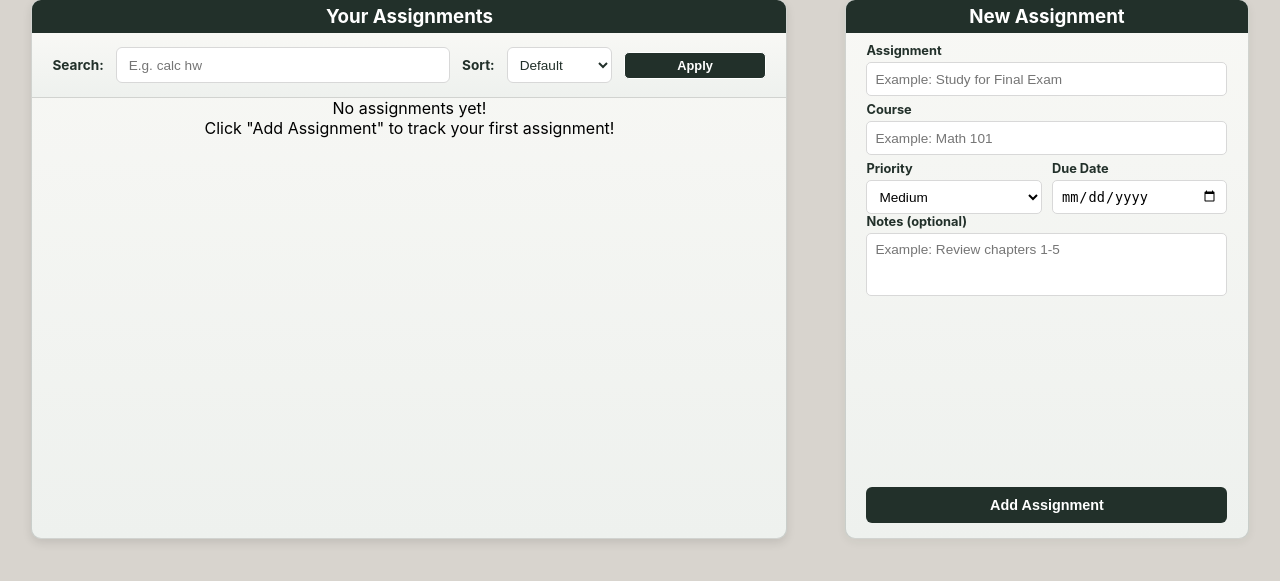
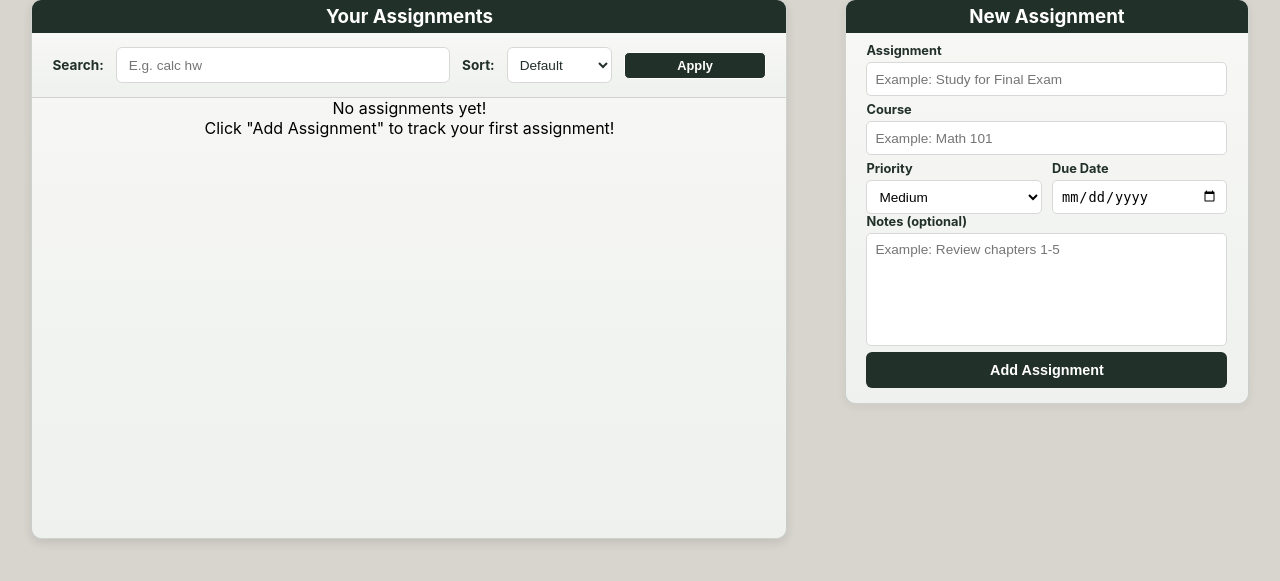
Before and after one commit to delevonecodes/assignment_tracker2, a Flask app: page /assignments in a window 1280 px wide. Shown: the part 188-769 px from the top of the page. Run offline with Flask 3, Linux system fonts and the light colour scheme; the visitor is signed in with stand-in values (Sample User, id 1); data that the repository does not hold is empty.

Commit message:
Adjusted height of new assignment container

```diff
--- a/app/static/styles.css
+++ b/app/static/styles.css
@@ -212,7 +212,7 @@ header p {
     border: 1px solid rgba(34, 48, 42, 0.18);
     border-radius: 10px;
     width: 32%;
-    height: 100%;
+    height: 75%;
     padding: 0;
     margin: 0 auto;
     display: flex;
@@ -256,6 +256,11 @@ header p {
     flex-direction: column;
     margin-bottom: 6px;
     flex: 0 0 auto;
+}
+
+.form-group:last-of-type {
+    flex: 1 1 auto;
+    min-height: 0;
 }
 
 .form-row {
```
